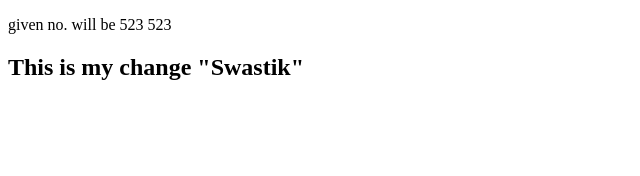
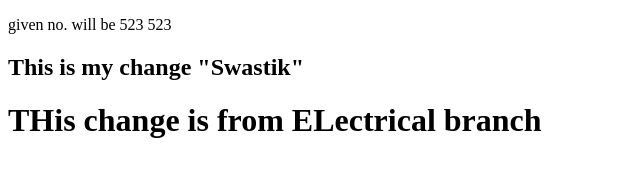
Before and after one commit to yashpandeyachy/JS-GGs, a plain HTML site: page index.html in a window 1280 px wide. Shown: the whole page, without its empty margins (0-640 px from the left). Drawn offline with Linux system fonts and the light colour scheme.

Commit message:
Electrical wali me change krdiya

```diff
--- a/index.html
+++ b/index.html
@@ -10,6 +10,7 @@
 <body>
    <p id="demo"></p>
     <h2 class="center">This is my change "Swastik"</h2>
+    <h1 class="center">THis change is from ELectrical branch</h1>
     <script src="script.js"></script> <!-- script file at last so that if there is some error in the
     js code then also the basic HTML is rendered first-->
 </body>
```
